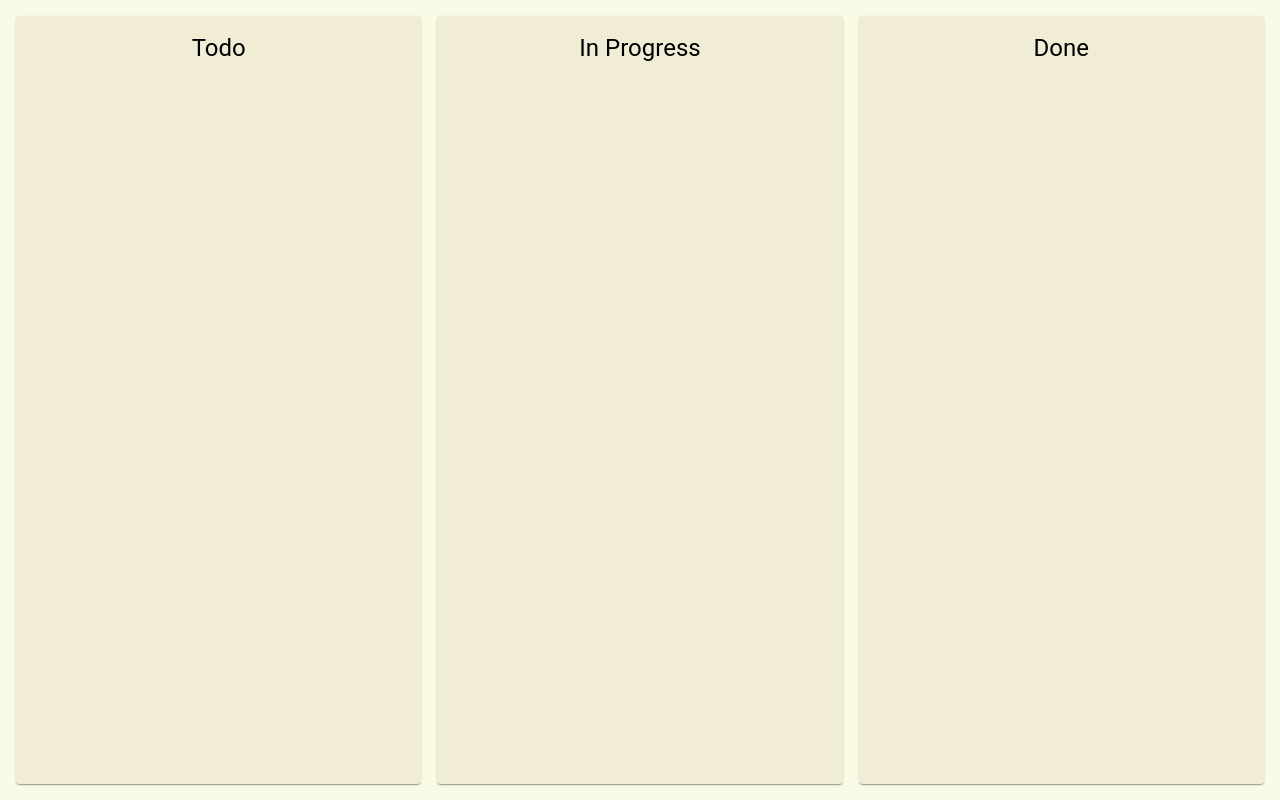
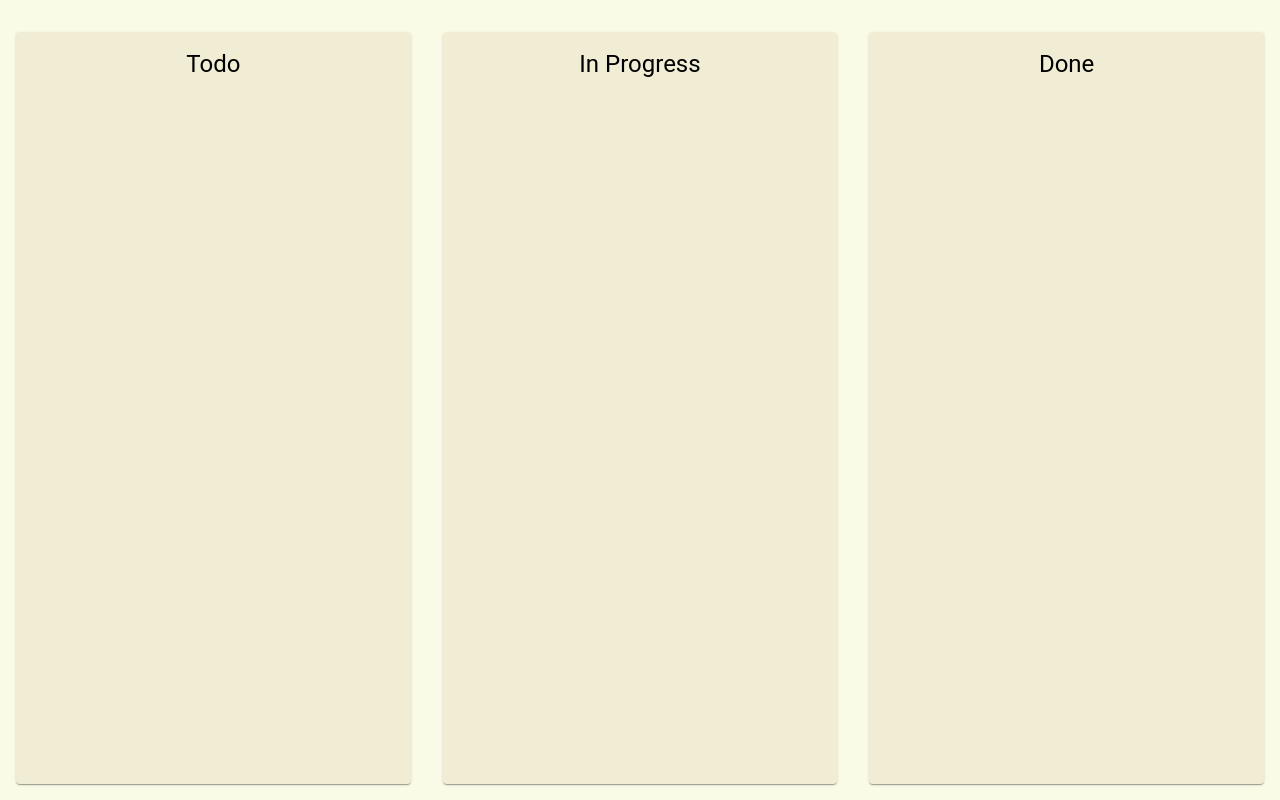
Before and after one commit to talehto/react-tests, a React (Vite) app in the folder agile-sprint-view2/: page / in a window 1280 px wide. Built offline with nearby package versions, Linux system fonts and the light colour scheme.

Commit message:
Improved layout

```diff
--- a/agile-sprint-view2/src/App.tsx
+++ b/agile-sprint-view2/src/App.tsx
@@ -5,17 +5,15 @@ import { CssBaseline, ThemeProvider } from '@mui/material';
 import BackgroundColumn from './components/BackgroundColumn';
 import theme from './theme';
 
-// const theme = createTheme();
-
 const App: React.FC = () => {
   return (
     <ThemeProvider theme={theme}>
       <CssBaseline />
-      <Box sx={{ flexGrow: 1, width: "100vw", height: "100vh", bgcolor: 'background.default' }}>
-        <Grid container spacing={2} sx={{ mr: 2, ml: 2 }}>
-          <BackgroundColumn title="Todo" size={{ xs: 4, md: 4 }} sx_args={{ mt: 2 }} />
-          <BackgroundColumn title="In Progress" size={{ xs: 4, md: 4 }} sx_args={{ mt: 2 }}  />
-          <BackgroundColumn title="Done" size={{ xs: 4, md: 4 }} sx_args={{ mt: 2 }} />
+      <Box sx={{ display: 'flex', flexDirection: 'column', flexGrow: 1, width: "100vw", height: "100vh", bgcolor: 'background.default' }}>
+        <Grid container sx={{ flexGrow: 1 }}>
+          <BackgroundColumn title="Todo" size={{ xs: 4, md: 4 }} padding={2} sx_args={{ mt: 2 }} />
+          <BackgroundColumn title="In Progress" size={{ xs: 4, md: 4 }} padding={2} sx_args={{ mt: 2 }}  />
+          <BackgroundColumn title="Done" size={{ xs: 4, md: 4 }} padding={2} sx_args={{ mt: 2 }} />
         </Grid>
       </Box>
     </ThemeProvider>
--- a/agile-sprint-view2/src/components/BackgroundColumn.tsx
+++ b/agile-sprint-view2/src/components/BackgroundColumn.tsx
@@ -8,21 +8,22 @@ import { SxProps, Theme } from '@mui/system';
 interface BackgroundColumnProps {
   title: string;
   size: { xs: number, sm?: number, md?: number, lg?: number, xl?: number };
+  padding?: number;
   sx_args?: SxProps<Theme>;
 }
 
-const ColumnHeader: React.FC<BackgroundColumnProps> = ({ title, size, sx_args }) => {
+const BackgroundColumn: React.FC<BackgroundColumnProps> = ({ title, size, padding, sx_args }) => {
   const theme = useTheme();
 
   return (
-    <Grid size={size} sx={{  }}>
-      <Card sx={{ backgroundColor: theme.palette.column_background.default, ...sx_args }}>
+    <Grid size={size} sx={{ padding, display: 'flex', flexDirection: 'column' }}>
+      <Card sx={{ flexGrow: 1, backgroundColor: theme.palette.column_background.default, ...sx_args }}>
         <CardHeader title={title}
-          sx={{ height: "96vh", textAlign: 'center', alignItems: 'flex-start' }}
+          sx={{ textAlign: 'center', alignItems: 'flex-start' }}
         />
       </Card>
     </Grid>
   );
 }
 
-export default ColumnHeader;
+export default BackgroundColumn;
```
